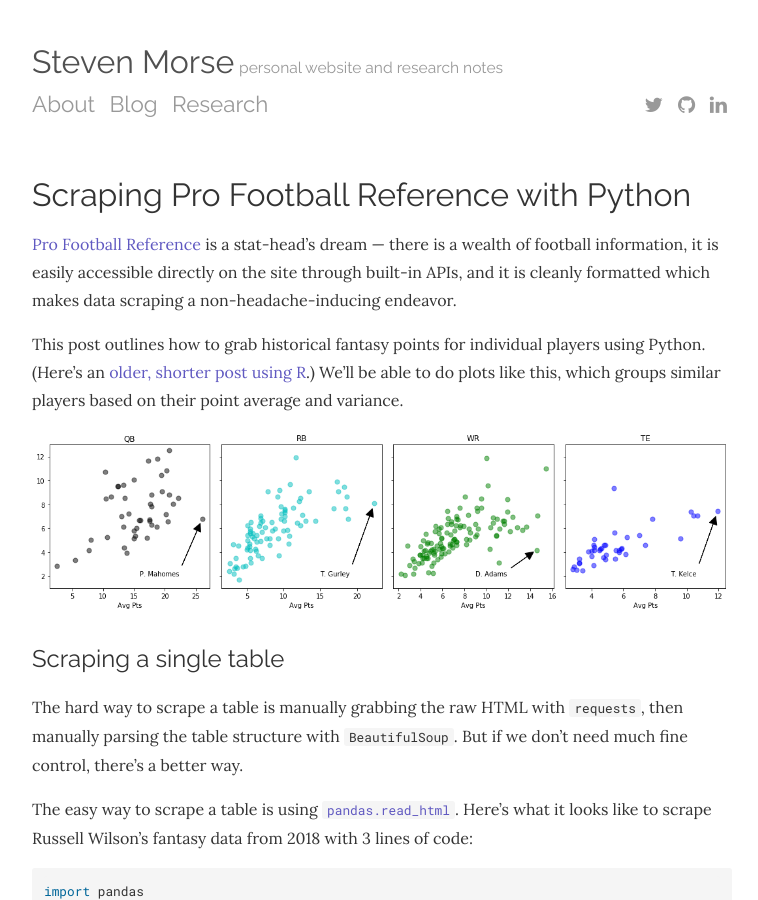
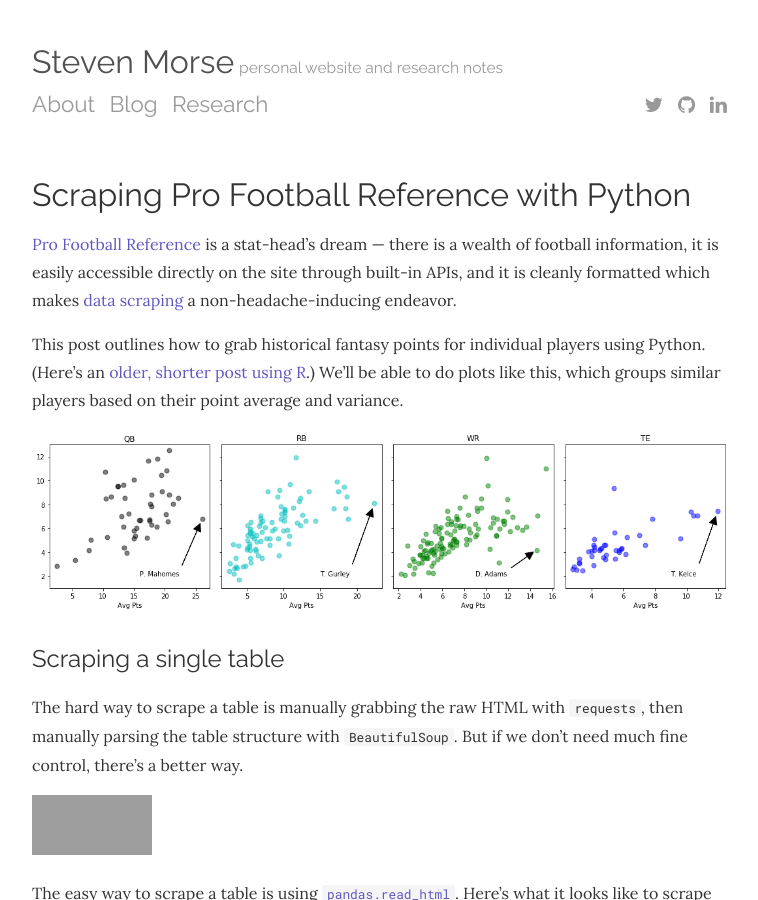
Before and after one commit to stmorse/stmorse.github.io, a Jekyll site: the page built from _posts/2019-08-13-pfr-scrape-python.md, in a window 1280 px wide and 900 px high. Shown: the whole window, without its empty margins (258-1016 px from the left). Built offline with Jekyll 4.4.1, drawn with Linux system fonts in a browser that asks for light colours; nearby versions of some CDN libraries; grey boxes are pictures that could not be loaded.

Commit message:
added amzn links x2

````diff
--- a/_posts/2019-08-13-pfr-scrape-python.md
+++ b/_posts/2019-08-13-pfr-scrape-python.md
@@ -6,7 +6,7 @@
 tags: [projects, football, python]
 ---
 
-[Pro Football Reference](https://www.pro-football-reference.com) is a stat-head's dream --- there is a wealth of football information, it is easily accessible directly on the site through built-in APIs, and it is cleanly formatted which makes data scraping a non-headache-inducing endeavor.
+[Pro Football Reference](https://www.pro-football-reference.com) is a stat-head's dream --- there is a wealth of football information, it is easily accessible directly on the site through built-in APIs, and it is cleanly formatted which makes [data scraping](https://www.amazon.com/gp/product/1789533392/ref=as_li_tl?ie=UTF8&tag=stmorse-20&camp=1789&creative=9325&linkCode=as2&creativeASIN=1789533392&linkId=519eced56d7481f43196cfe8c4b76c77) a non-headache-inducing endeavor.
 
 This post outlines how to grab historical fantasy points for individual players using Python.  (Here's an [older, shorter post using R](https://stmorse.github.io/PFR-scrape.html.).)  We'll be able to do plots like this, which groups similar players based on their point average and variance.
 
@@ -16,6 +16,8 @@
 ## Scraping a single table
 
 The hard way to scrape a table is manually grabbing the raw HTML with `requests`, then manually parsing the table structure with `BeautifulSoup`.  But if we don't need much fine control, there's a better way.
+
+<iframe src="//rcm-na.amazon-adsystem.com/e/cm?o=1&p=40&l=ur1&category=computers_accesories&banner=0WRABR4R182XMJY2VD82&f=ifr&linkID=e411eb79675e0d90578bea96dc02d7d2&t=stmorse-20&tracking_id=stmorse-20" width="120" height="60" scrolling="no" border="0" marginwidth="0" style="border:none;" frameborder="0"></iframe>
 
 The easy way to scrape a table is using [`pandas.read_html`](https://pandas.pydata.org/pandas-docs/stable/reference/api/pandas.read_html.html).  Here's what it looks like to scrape Russell Wilson's fantasy data from 2018 with 3 lines of code:
 
@@ -156,7 +158,7 @@
     .plot('Date', 'FantPt'))
 ```
 
-<img align="center" width="100%" src="{{ site.github.url }}/images/saquon_ts.png" alt="Saquon Barkley">
+<img align="center" width="80%" src="{{ site.github.url }}/images/saquon_ts.png" alt="Saquon Barkley">
 
 To get a feel for more of the data, let's look at some summary statistics.  My first thought is to reduce the trajectory of each player's fantasy performance to a **mean** and a **variance**.  The ideal player has a high mean/average point total, and doesn't deviate too far away from it.  A boom-or-bust player has, perhaps, a moderate to high mean but an extremely high variance.
 
@@ -200,6 +202,4 @@
 
 It's a bit silly to pull all this data just to compress it to two summary statistics, but this is a short post.  It may be interesting to group similar players based on the dynamics of their entire time series, although this may not be very meaningful or predictive.
 
-
-
 All that aside, hopefully this post gives you some basic tools to do simple web scraping in Python.
````
